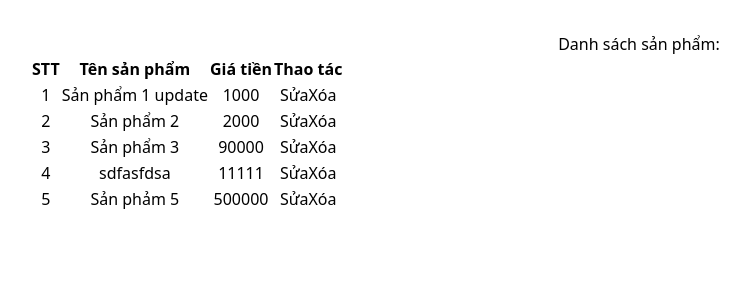
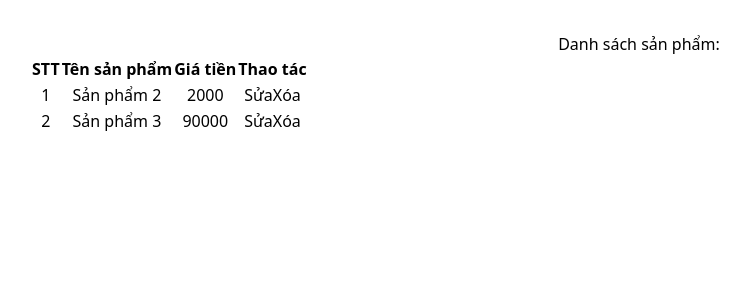
Before and after one commit to angocit/WEB209, a React (Vite) app: page / in a window 1280 px wide. Shown: the top 300 px of the page, without its empty margins (1-751 px from the left). Built offline with nearby package versions, Linux system fonts and the light colour scheme; data requests are answered from the project's data file.

Commit message:
Xóa sản phẩm

```diff
--- a/db.json
+++ b/db.json
@@ -1,10 +1,5 @@
 {
   "products": [
-    {
-      "name": "Sản phẩm 1 update",
-      "price": 1000,
-      "id": 1
-    },
     {
       "id": 2,
       "name": "Sản phẩm 2",
@@ -14,16 +9,6 @@
       "name": "Sản phẩm 3",
       "price": "90000",
       "id": 3
-    },
-    {
-      "name": "sdfasfdsa",
-      "price": "11111",
-      "id": 4
-    },
-    {
-      "name": "Sản phảm 5",
-      "price": "500000",
-      "id": 5
     }
   ]
 }
--- a/src/conponents/home.tsx
+++ b/src/conponents/home.tsx
@@ -23,6 +23,20 @@ const HomeComponent = () => {
 
     handleLoad()
   },[])
+  const onDelete = async(id:number|string)=>{
+    try {
+      // confirm
+      if (confirm("Bạn chắc chứ?")){
+          await axios.delete(`http://localhost:3000/products/${id}`)
+          const newproducts = products.filter(item=>item.id!=id)
+          alert('Xóa thành công')
+          // Set lại state
+          setProduct(newproducts)
+      }
+    } catch (error) {
+        console.log(error);
+    }
+  }
   return (
     <>
       <h1 className='text-[36px] text-[#acaa13] mb-[60px]'>Danh sách sản phẩm:</h1>
@@ -44,7 +58,7 @@ const HomeComponent = () => {
                   <td>{item.price}</td>
                   <td className='flex gap-2'>
                       <Link to={`/edit-product/${item.id}`} className='bg-[#3c11e8] text-white px-[15px] py-[4px] rounded'>Sửa</Link>
-                      <button className='bg-[#7a0a0c] text-white px-[15px] py-[4px] rounded'>Xóa</button>
+                      <button onClick={()=>onDelete(`${item.id}`)} className='bg-[#7a0a0c] text-white px-[15px] py-[4px] rounded'>Xóa</button>
                   </td>
               </tr>
             ))
```
